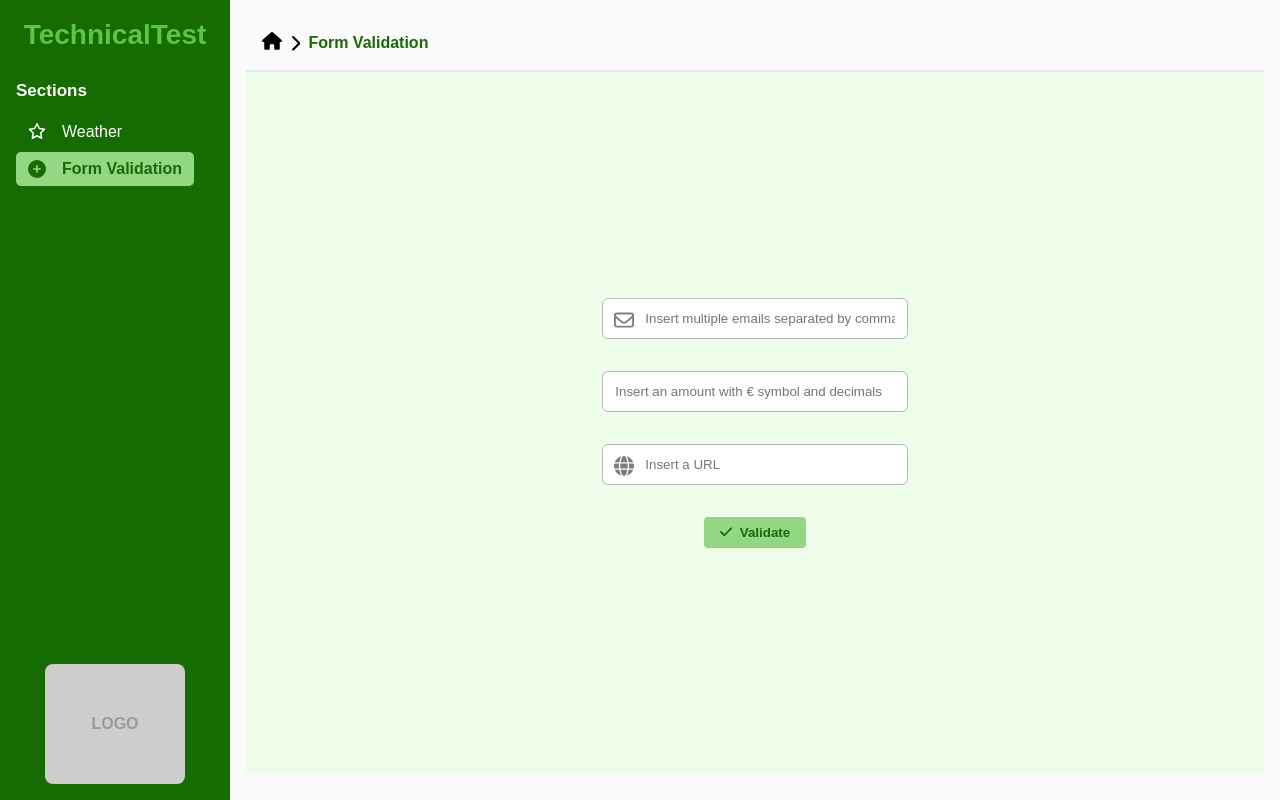
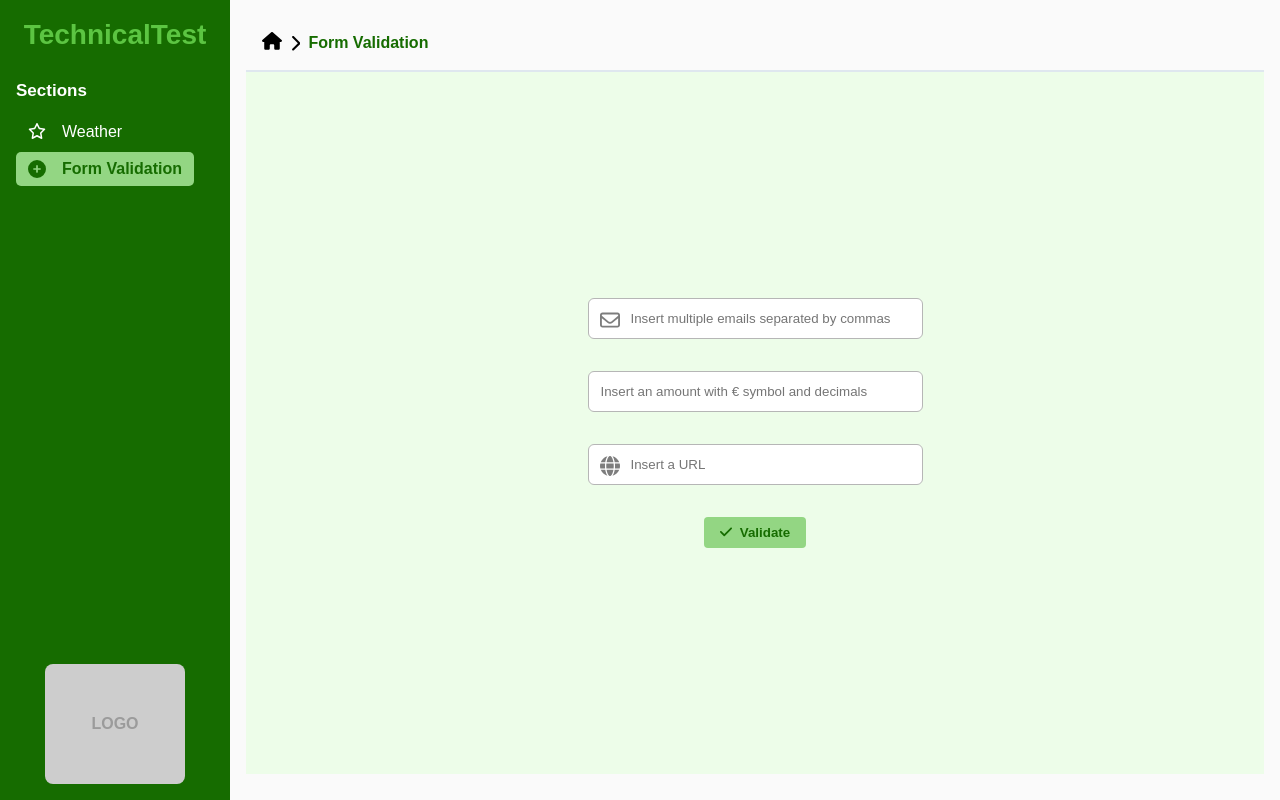
Before and after one commit to VictorMartinez93/meteo-forecast, an Angular app: page /form-validation in a window 1280 px wide. Built offline with nearby package versions, Linux system fonts and the light colour scheme.

Commit message:
Refactor of styles.

```diff
--- a/src/app/features/form-validation/form-validation.component.scss
+++ b/src/app/features/form-validation/form-validation.component.scss
@@ -13,14 +13,6 @@
             flex-direction: column;
             align-items: center;
             gap: 2rem;
-
-            .input-wrapper {
-                display: flex;
-                flex-direction: column;
-                gap: .25rem;
-                width: 30%;
-                min-width: 265px;
-            }
         }
     }
 
--- a/src/styles.scss
+++ b/src/styles.scss
@@ -59,6 +59,12 @@ body {
 }
 
 .input-wrapper {
+    display: flex;
+    flex-direction: column;
+    gap: .25rem;
+    width: 30%;
+    min-width: 335px;
+
     &.input-group {
         .icon {
             position: absolute;
```
